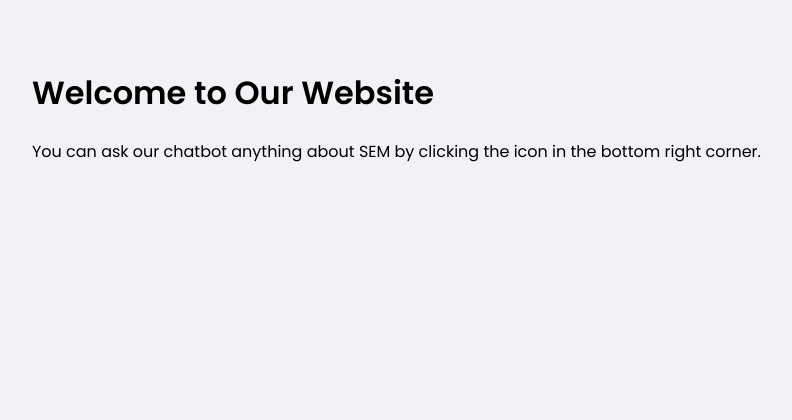
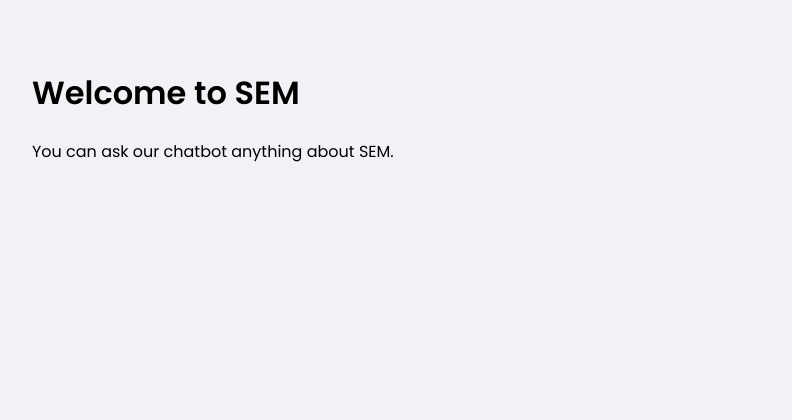
Before and after one commit to yusufdolek/SEM_Chatbot_manuel, a Flask app: page / in a window 1280 px wide. Shown: the top 420 px of the page, without its empty margins (16-808 px from the left). Run offline with Flask 3, Linux system fonts and the light colour scheme; parts of the project's set-up code (start-up, migrations or seed data) failed here and were passed over.

Commit message:
websitesini göze güzel gösterme, gereksiz dosyları silme

```diff
--- a/templates/index.html
+++ b/templates/index.html
@@ -18,8 +18,8 @@
 </head>
 <body>
     <div style="padding: 40px; font-family: 'Poppins', sans-serif;">
-        <h1>Welcome to Our Website</h1>
-        <p>You can ask our chatbot anything about SEM by clicking the icon in the bottom right corner.</p>
+        <h1>Welcome to SEM</h1>
+        <p>You can ask our chatbot anything about SEM.</p>
     </div>
 
     <!-- CHAT WIDGET YAPISI -->
```
Also changed, not shown: deneme.md (deleted, +0 -4 lines), 1 other file.
